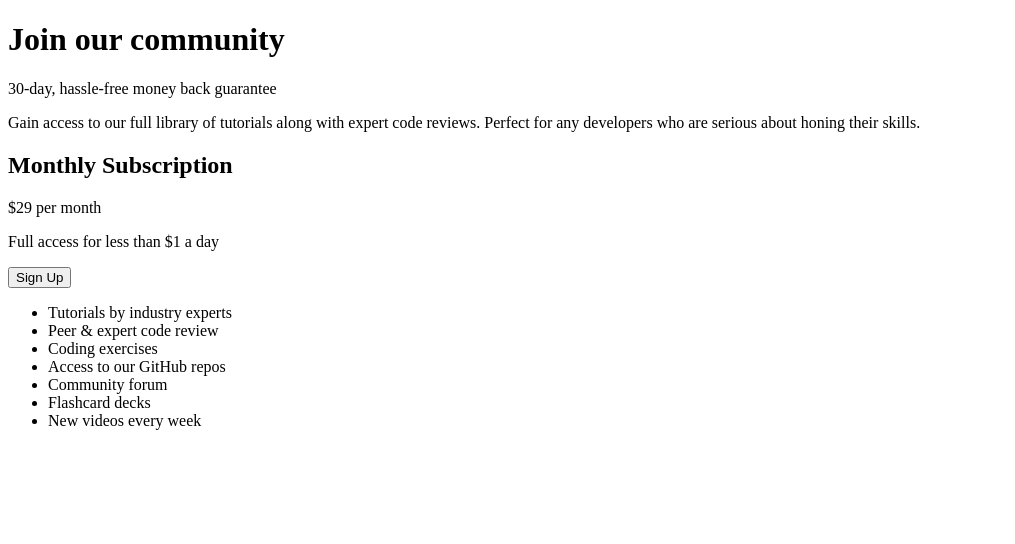
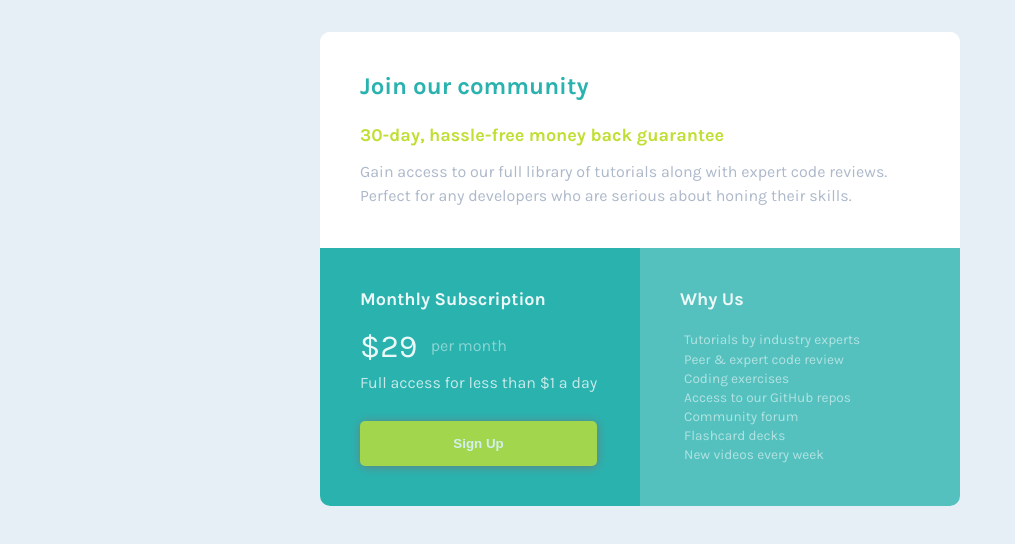
Before and after one commit to nithyaasworld/MERN-Stack-Course, a plain HTML site: page day3/day-3---simple-pricing-grid-nithyaasworld-master/index.html in a window 1280 px wide. Shown: the whole page, without its empty margins (0-1015 px from the left). Drawn offline with Linux system fonts and the light colour scheme.

Commit message:
added solution

```diff
--- a/day3/day-3---simple-pricing-grid-nithyaasworld-master/index.html
+++ b/day3/day-3---simple-pricing-grid-nithyaasworld-master/index.html
@@ -5,26 +5,29 @@
   <meta charset="UTF-8">
   <meta name="viewport" content="width=device-width, initial-scale=1.0">
   <!-- displays site properly based on user's device -->
-
+  <link rel="stylesheet" href="styles.css">
   <title>Single Price Grid Component</title>
 </head>
 
 <body>
   <div class="pricing-grid-container">
-    <div class="pricing-detail-1">
+
+    <div class="pricing-detail">
       <h1>Join our community</h1>
       <p>30-day, hassle-free money back guarantee</p>
       <p>Gain access to our full library of tutorials along with expert code reviews.
         Perfect for any developers who are serious about honing their skills.</p>
     </div>
-    <div class="pricing-detail-2">
+
     <div class="monthly-subscription">
       <h2> Monthly Subscription</h2>
-        <p> <span class="price">&dollar;29</span> per month</p>
+      <p> <span class="price">&dollar;29</span> <span class="per-month">per month</span></p>
       <p>Full access for less than &dollar;1 a day</p>
       <button>Sign Up</button>
     </div>
+
     <div class="why-us">
+      <h2>Why Us</h2>
       <ul>
         <li>Tutorials by industry experts</li>
         <li>Peer &amp; expert code review</li>
@@ -35,7 +38,7 @@
         <li>New videos every week</li>
       </ul>
     </div>
-    </div>
+
   </div>
 </body>
 </html>
--- a/day3/day-3---simple-pricing-grid-nithyaasworld-master/styles.css
+++ b/day3/day-3---simple-pricing-grid-nithyaasworld-master/styles.css
@@ -1,6 +1,90 @@
+@import url('https://fonts.googleapis.com/css2?family=Karla:wght@400;700&display=swap');
+*{
+    margin: 0;
+    padding: 0;
+    box-sizing: border-box;
+}
 body{
     background-color: hsl(204, 43%, 93%);
+    font-size: 16px;
+    font-family: 'Karla', sans-serif;
 }
 .pricing-grid-container{
-    border
+    display: flex;
+    flex: 0 1 640px;
+    max-width: 640px;
+    flex-wrap: wrap;
+    background-color: white;
+    border-radius: 10px;
+    margin: 2em auto;
+    overflow: hidden;
+    min-width: 320px;
 }
+.pricing-detail{
+    flex: 1 1 640px;
+    padding: 2.5em;
+    background-color: white;
+}
+.pricing-detail h1{
+    color: hsl(179, 62%, 43%);
+    font-size: 1.5em;
+    padding-bottom: 1em;
+}
+.pricing-detail p:nth-of-type(1){
+    color: hsl(71, 73%, 54%);
+    font-weight: 700;
+    font-size: 1.125em;
+    padding-bottom: 0.8em;
+}
+.pricing-detail p:nth-of-type(2){
+    color: hsl(218, 22%, 67%,0.8);
+    line-height: 1.5em;
+}
+.monthly-subscription{
+    flex: 1 1 300px;
+    padding: 2.5em;
+    background-color: hsl(179, 62%, 43%);
+    color: rgb(255, 255, 255, 0.9);
+}
+.monthly-subscription h2{
+    font-size: 1.125em;
+    padding-bottom: 1em;
+}
+.price{
+    font-size: 2em;
+    padding-right: 0.3em;
+}
+.per-month{
+    opacity: 0.5;
+    vertical-align: super;
+}
+.monthly-subscription p:nth-of-type(2){
+    margin: 0.5em 0 1.8em auto;
+    opacity: 0.8;
+}
+.monthly-subscription button{
+    background-color: hsl(71, 73%, 54%);
+    border: none;
+    border-radius: 5px;
+    color: white;
+    padding: 1.125em 7em;
+    font-weight: 700;
+    opacity: 0.8;
+    box-shadow: 0.5px 1px 10px rgb(117, 117, 117);
+}
+.why-us{
+    background-color: hsl(179, 62%, 43%,0.8);
+    flex: 1 1 300px;
+    padding: 2.5em;
+    color: rgb(255, 255, 255, 0.9);
+}
+.why-us h2{
+    font-size: 1.125em;
+    padding-bottom: 1em;
+}
+li{
+    list-style: none;
+    opacity: 0.6;
+    font-size: 0.85em;
+    margin: 0.3em;
+}
```
Also changed, not shown: day3/day-3---simple-pricing-grid-nithyaasworld-master/design/mobile-design.jpg (deleted), 2 other files. Lines whose indentation alone changed are shown as unchanged.
